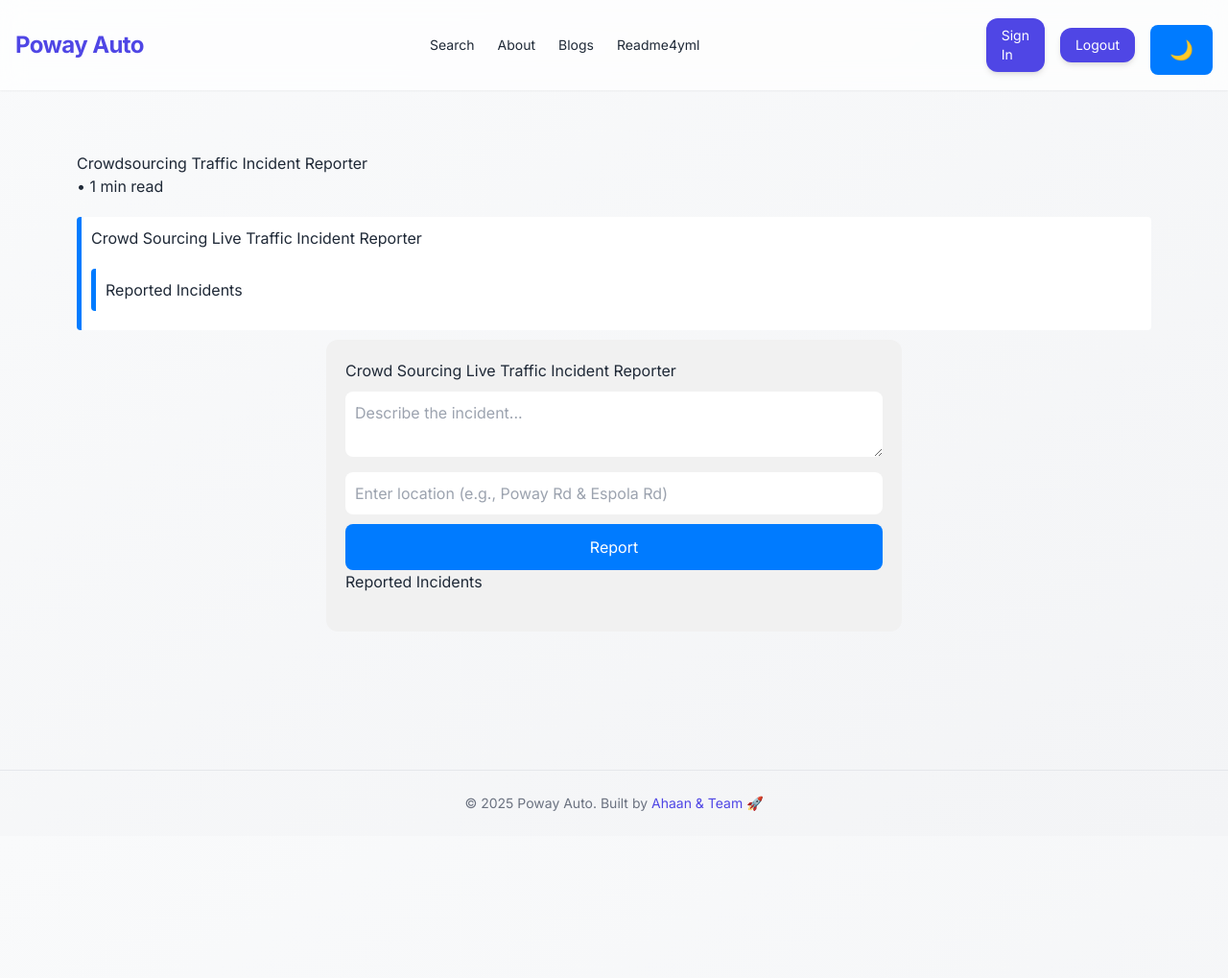
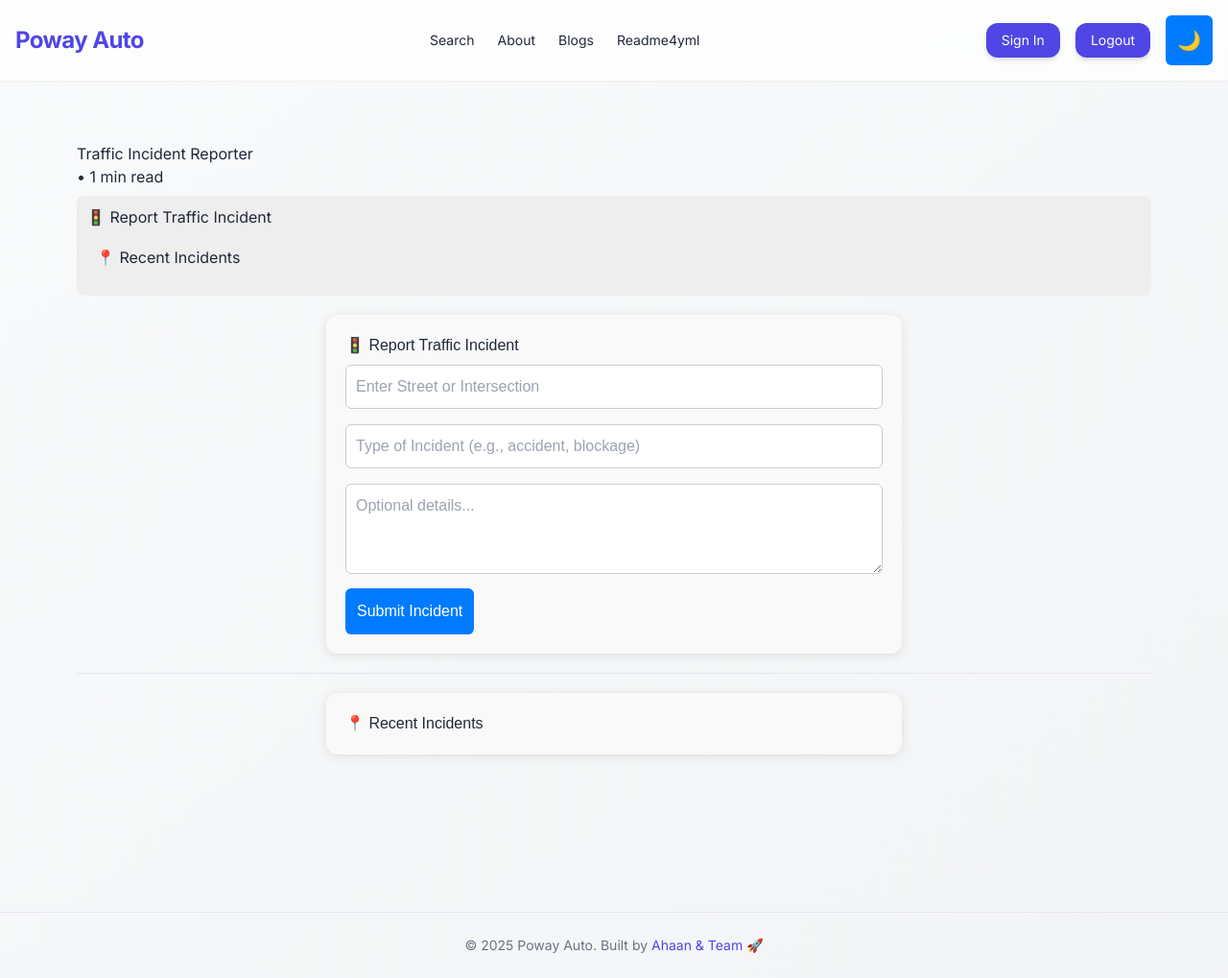
Before and after one commit to Ahaanv19/Poway_Auto_Frontend, a Jekyll site: the page built from navigation/traffic.html, in a window 1280 px wide and 1019 px high. Shown: the whole window at 96% size. Built offline with Jekyll 4.4.1, drawn with Linux system fonts in a browser that asks for light colours; nearby versions of some CDN libraries; a script that is not in the unit is left out.

Commit message:
made updates

```diff
--- a/navigation/traffic.html
+++ b/navigation/traffic.html
@@ -1,99 +1,103 @@
 ---
 toc: true
-title: Crowdsourcing Traffic Incident Reporter
+title: Traffic Incident Reporter
 layout: post
 permalink: /hazard/
 nav: true
 ---
 
-<!-- report.html -->
 <div class="report-container">
-    <h2>Crowd Sourcing Live Traffic Incident Reporter</h2>
-    <textarea id="description" placeholder="Describe the incident..."></textarea>
-    <input id="location" placeholder="Enter location (e.g., Poway Rd & Espola Rd)" />
-    <button onclick="reportIncident()">Report</button>
-    <h3>Reported Incidents</h3>
+    <h2 class="title">🚦 Report Traffic Incident</h2>
+    <form id="incidentForm">
+      <input type="text" id="location" placeholder="Enter Street or Intersection" required>
+      <input type="text" id="type" placeholder="Type of Incident (e.g., accident, blockage)" required>
+      <textarea id="details" placeholder="Optional details..." rows="3"></textarea>
+      <button type="submit">Submit Incident</button>
+    </form>
+    <div id="statusMessage"></div>
+  </div>
+
+  <hr>
+
+  <div class="incidents-display">
+    <h3>📍 Recent Incidents</h3>
     <ul id="incidentList"></ul>
   </div>
 
-  <script>
-    const API_BASE = 'https://autonomous.stu.nighthawkcodingsociety.com/api';
-
-    async function reportIncident() {
-      const description = document.getElementById("description").value;
-      const location = document.getElementById("location").value;
-
-      const response = await fetch(`${API_BASE}/report_incident`, {
-        method: 'POST',
-        headers: { 'Content-Type': 'application/json' },
-        body: JSON.stringify({ description, location })
-      });
-
-      const data = await response.json();
-      alert(data.message);
-      loadIncidents();
+  <style>
+    .report-container, .incidents-display {
+      max-width: 600px;
+      margin: 20px auto;
+      background: #f9f9f9;
+      padding: 20px;
+      border-radius: 12px;
+      box-shadow: 0 2px 12px rgba(0,0,0,0.1);
+      font-family: Arial, sans-serif;
     }
 
-    async function loadIncidents() {
-      const response = await fetch(`${API_BASE}/incidents`);
-      const data = await response.json();
-
-      const list = document.getElementById("incidentList");
-      list.innerHTML = '';
-      data.forEach(incident => {
-        const item = document.createElement("li");
-        item.textContent = `${incident.description} @ ${incident.location}`;
-        list.appendChild(item);
-      });
-    }
-
-    document.addEventListener('DOMContentLoaded', loadIncidents);
-  </script>
-
-  <style>
-    .report-container {
-      max-width: 600px;
-      margin: auto;
-      padding: 20px;
-      background: #f1f1f1;
-      border-radius: 12px;
-    }
-
-    textarea, input {
+    input, textarea {
       width: 100%;
-      margin-top: 10px;
+      margin: 8px 0;
       padding: 10px;
-      font-size: 16px;
-      border-radius: 8px;
+      border: 1px solid #ccc;
+      border-radius: 6px;
     }
 
     button {
-      margin-top: 10px;
+      background-color: #007bff;
+      color: white;
+      border: none;
       padding: 12px;
-      width: 100%;
-      background: #007bff;
-      color: white;
-      font-size: 16px;
-      border: none;
-      border-radius: 8px;
+      border-radius: 6px;
       cursor: pointer;
     }
 
     button:hover {
-      background: #0056b3;
+      background-color: #0056b3;
     }
 
     ul {
-      margin-top: 20px;
-      padding: 0;
-      list-style: none;
+      list-style-type: none;
+      padding-left: 0;
     }
 
     li {
-      background: #fff;
-      margin-bottom: 10px;
+      margin: 8px 0;
+      background: #eee;
       padding: 10px;
-      border-left: 5px solid #007bff;
-      border-radius: 4px;
+      border-radius: 8px;
     }
   </style>
+
+  <script>
+  document.getElementById('incidentForm').addEventListener('submit', async (e) => {
+    e.preventDefault();
+    const location = document.getElementById('location').value;
+    const type = document.getElementById('type').value;
+    const details = document.getElementById('details').value;
+
+    const res = await fetch('https://autonomous.stu.nighthawkcodingsociety.com/api/incidents', {
+      method: 'POST',
+      headers: { 'Content-Type': 'application/json' },
+      body: JSON.stringify({ location, type, details })
+    });
+
+    const data = await res.json();
+    document.getElementById('statusMessage').innerText = data.message || 'Incident reported.';
+    document.getElementById('incidentForm').reset();
+    loadIncidents(); // refresh list
+  });
+
+  async function loadIncidents() {
+    const res = await fetch('https://autonomous.stu.nighthawkcodingsociety.com/api/incidents');
+    const data = await res.json();
+
+    const list = document.getElementById('incidentList');
+    list.innerHTML = '';
+    data.forEach((incident) => {
+      list.innerHTML += `<li><strong>${incident.type}</strong> at <em>${incident.location}</em><br>${incident.details || ''}</li>`;
+    });
+  }
+
+  loadIncidents();
+  </script>
```
